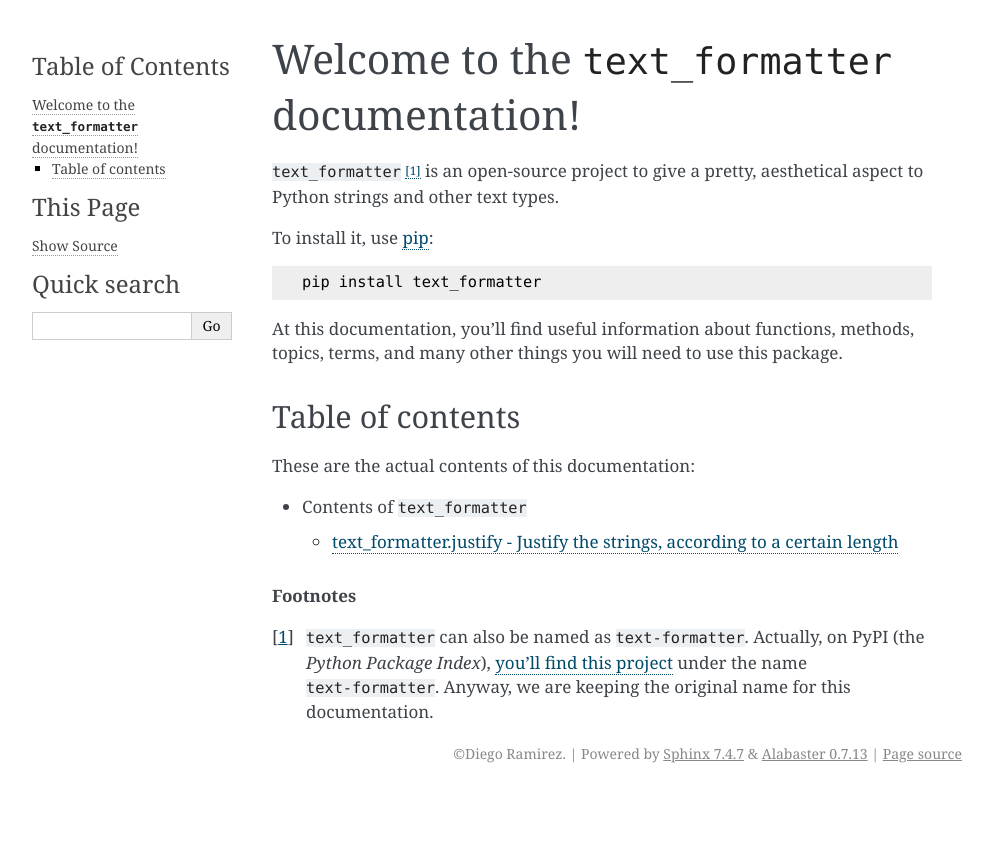
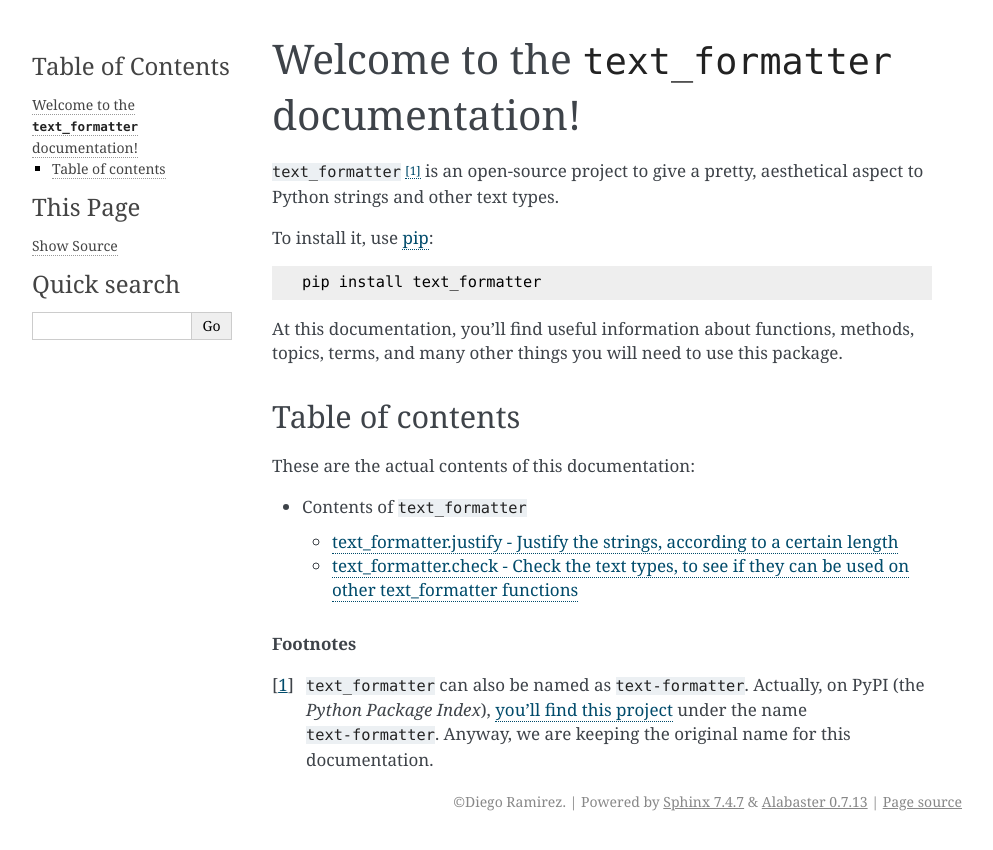
Before and after one commit to DiddiLeija/text_formatter, a Sphinx documentation site: the page built from docs/index.rst, in a window 1280 px wide. Shown: the top 850 px of the page, without its empty margins (148-1141 px from the left). Built offline with Sphinx 7.4.7, drawn with Linux system fonts in a browser that asks for light colours.

Commit message:
Add a link to module_check.rst
Follow the success from module_justify.rst

```diff
--- a/docs/index.rst
+++ b/docs/index.rst
@@ -22,6 +22,7 @@ These are the actual contents of this documentation:
 * Contents of ``text_formatter``
 
   * :ref:`module-justify`
+  * :ref:`module-check`
 
 .. rubric:: Footnotes
 
```
